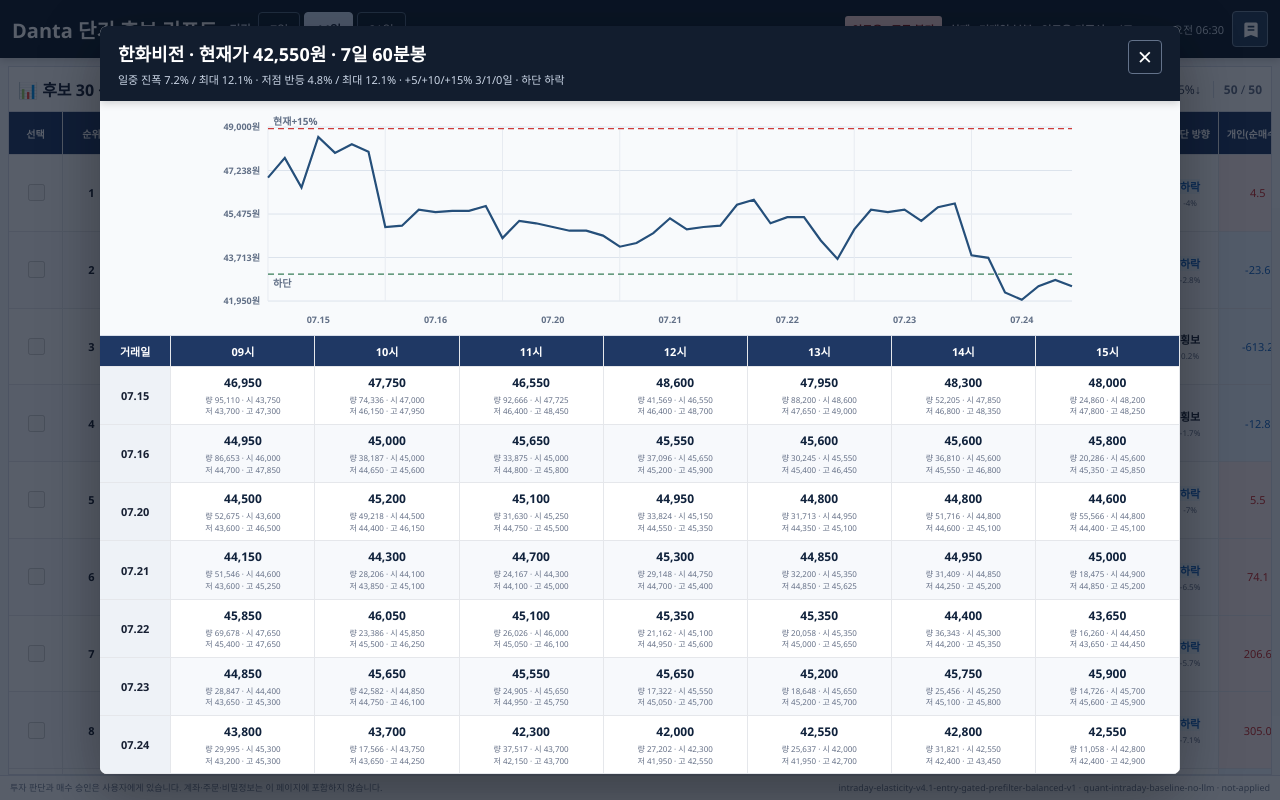
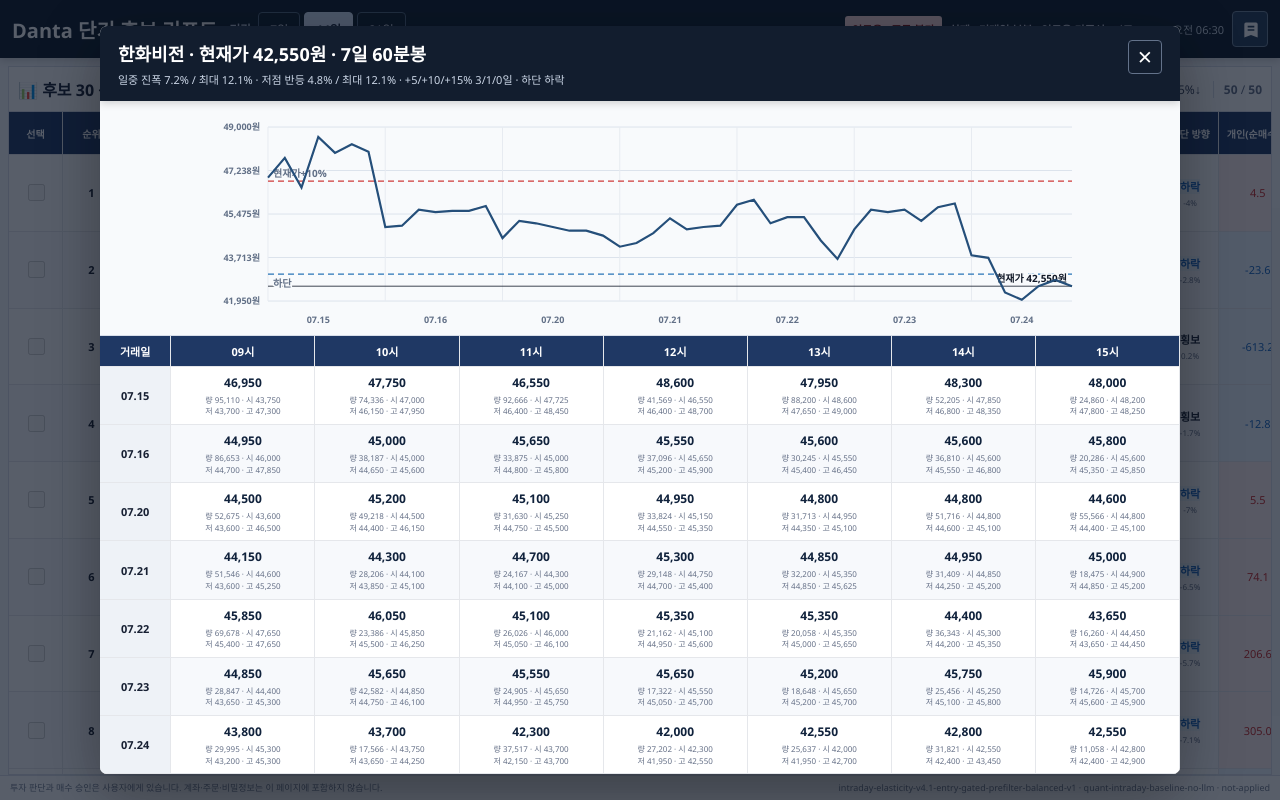
Before and after one commit to sungha-uu/danta_report, a plain HTML site: page index.html in a window 1280 px wide. Both pictures are taken after a click on the button 582 px from the left and 191 px from the top of the page. Drawn offline with Linux system fonts and the light colour scheme.

Commit message:
Publish chart price reference lines

```diff
--- a/index.html
+++ b/index.html
@@ -136,13 +136,15 @@
 .chart-modal-plot svg { display: block; width: 100%; height: 220px; }
 .modal-price-line { fill: none; stroke: #254f7a; stroke-width: 2.2; vector-effect: non-scaling-stroke; }
 .modal-target-line { stroke: #cf3b3b; stroke-width: 1.2; stroke-dasharray: 6 4; }
-.modal-lower-line { stroke: #397d58; stroke-width: 1.2; stroke-dasharray: 6 4; }
+.modal-lower-line { stroke: #2874b8; stroke-width: 1.2; stroke-dasharray: 6 4; }
+.modal-current-line { stroke: #111827; stroke-width: .8; }
 .modal-grid-line { stroke: #dce3ec; stroke-width: 1; }
 .modal-date-line { stroke: #e7ebf1; stroke-width: 1; }
 .chart-modal-plot text { fill: #627087; font-size: 10px; font-weight: 700; }
 .chart-modal-plot .modal-price-tick { font-size: 9px; font-weight: 600; }
 .chart-modal-plot .modal-date-tick { font-size: 9px; font-weight: 700; }
 .chart-modal-plot .modal-reference-label { paint-order: stroke; stroke: #f8fafc; stroke-width: 3px; }
+.chart-modal-plot .modal-current-label { fill: #111827; paint-order: stroke; stroke: #f8fafc; stroke-width: 3px; }
 .chart-modal-table-wrap { min-height: 0; overflow: auto; border-top: 1px solid var(--line); }
 .chart-modal-table { width: max-content; min-width: 100%; border-collapse: collapse; font-size: 11px; }
 .chart-modal-table th, .chart-modal-table td { padding: 7px 10px; border-right: 1px solid var(--cell-line); border-bottom: 1px solid var(--cell-line); text-align: right; }
@@ -548,9 +550,10 @@
     const padBottom = 30;
     const plotBottom = height - padBottom;
     const low = Math.min(n(item.box_low), ...bars.map((bar) => n(bar.low)));
-    const target15 = n(currentPrice) * 1.15;
+    const current = n(currentPrice);
+    const target10 = current * 1.10;
     const high = Math.max(
-      target15,
+      target10,
       ...bars.map((bar) => n(bar.high)),
     );
     const spread = Math.max(1, high - low);
@@ -558,7 +561,8 @@
     const y = (value) => padTop + (high - value) / spread * (plotBottom - padTop);
     const points = values.map((value, index) => `${x(index).toFixed(1)},${y(value).toFixed(1)}`).join(" ");
     const lowerY = y(n(item.box_low));
-    const targetY = y(target15);
+    const currentY = y(current);
+    const targetY = y(target10);
     const priceTicks = Array.from({ length: 5 }, (_, index) => high - (spread * index / 4));
     const dateGroups = [];
     bars.forEach((bar, index) => {
@@ -581,8 +585,10 @@
       }).join("")}
       <line class="modal-target-line" x1="${padLeft}" y1="${targetY}" x2="${width - padRight}" y2="${targetY}"></line>
       <line class="modal-lower-line" x1="${padLeft}" y1="${lowerY}" x2="${width - padRight}" y2="${lowerY}"></line>
-      <text class="modal-reference-label" x="${padLeft + 5}" y="${Math.max(12, targetY - 4)}">현재+15%</text>
+      <line class="modal-current-line" x1="${padLeft}" y1="${currentY}" x2="${width - padRight}" y2="${currentY}"></line>
+      <text class="modal-reference-label" x="${padLeft + 5}" y="${Math.max(12, targetY - 4)}">현재가+10%</text>
       <text class="modal-reference-label" x="${padLeft + 5}" y="${Math.min(plotBottom - 3, lowerY + 13)}">하단</text>
+      <text class="modal-current-label" x="${width - padRight - 5}" y="${Math.max(12, currentY - 4)}" text-anchor="end">현재가 ${won.format(current)}원</text>
       <polyline class="modal-price-line" points="${points}"></polyline>
     </svg>`;
   }
```
